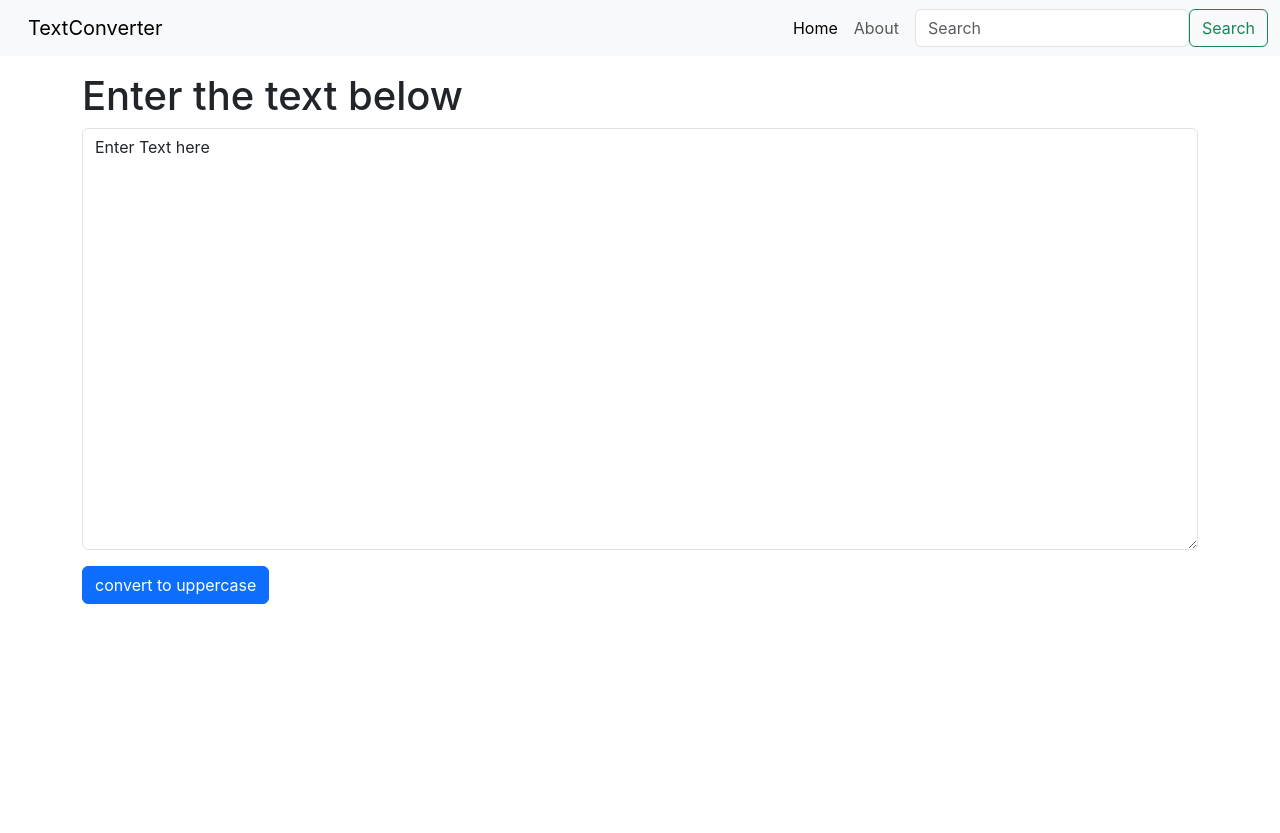
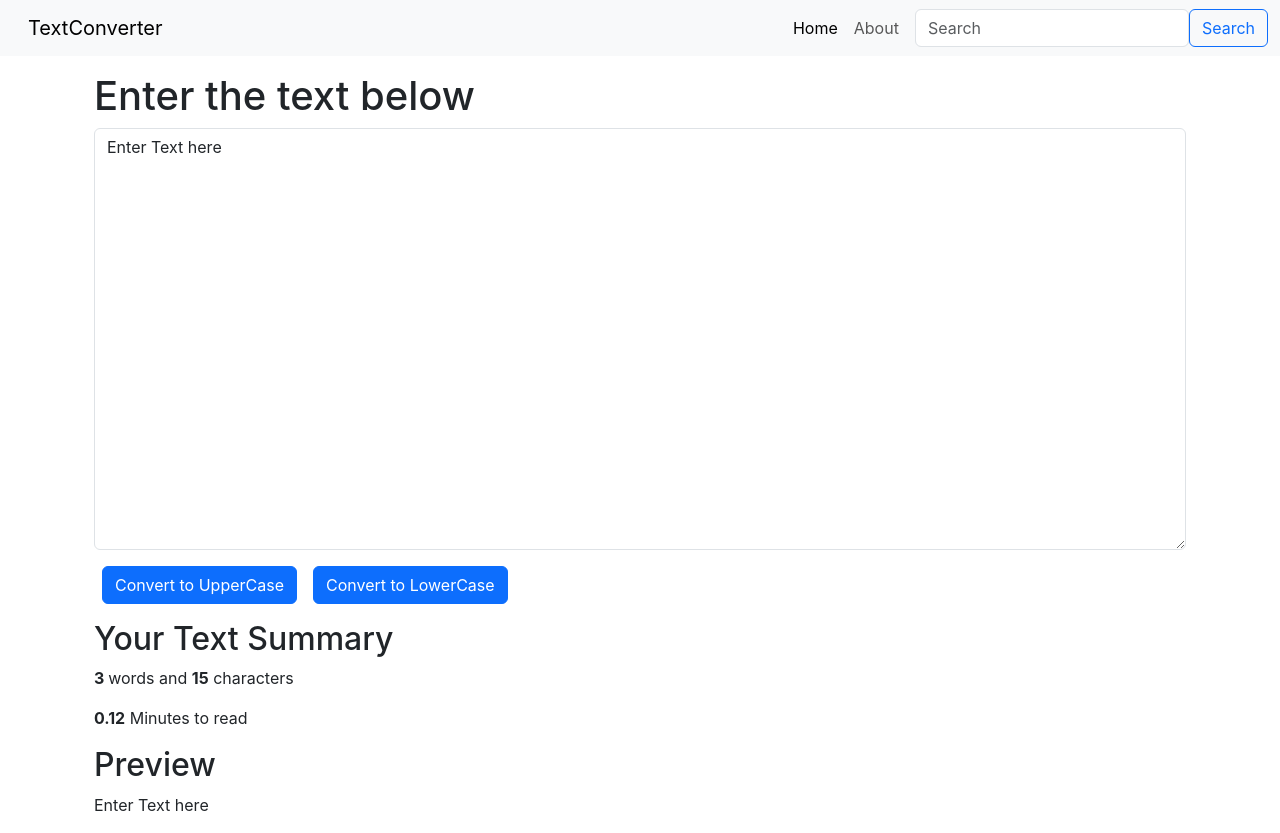
Before and after one commit to Divyansh1908/TextConverter, a React (Create React App) app in the folder my-app/: page / in a window 1280 px wide. Before the commit the page ends 800 px from the top, so only its background shows below. Built offline with nearby package versions, Linux system fonts and the light colour scheme.

Commit message:
Adding more logic to the application

```diff
--- a/my-app/src/components/Navbar.js
+++ b/my-app/src/components/Navbar.js
@@ -21,7 +21,7 @@
             </ul>
             <form className="d-flex" role="search">
             <input className="form-control me-2" type="search" placeholder="Search" aria-label="Search" />
-            <button className="btn btn-outline-success" type="submit">Search</button>
+            <button className="btn btn-outline-primary" type="submit">Search</button>
             </form>
         </div>
         </div>
--- a/my-app/src/components/TextForm.js
+++ b/my-app/src/components/TextForm.js
@@ -13,6 +13,12 @@
         let newText = text.toUpperCase(); //converting text to uppercase
         setText(newText) // setting the text once clicked
     }
+    const handleLCClick = () =>
+    {
+        // console.log("UP Click" + text); // taking log of the text
+        let newText = text.toLowerCase(); //converting text to uppercase
+        setText(newText) // setting the text once clicked
+    }
     const handleOnChange= (event) => //for typing
     {
         // console.log("ON Change");
@@ -23,12 +29,22 @@
     // text = "new text"; //wrong way
     // setText("new text"); //correct way
     return (
-        <div>
+        <>
+        <div className='container'>
             <h1>{props.heading}</h1>
             <div className="mb-3">
                 <textarea className="form-control" value={text} onChange={handleOnChange} id="myBox" rows="17"></textarea>
             </div>
-            <button className="btn btn-primary" onClick={handleUpClick}>convert to uppercase</button>
+            <button className="btn btn-primary mx-2" onClick={handleUpClick}>Convert to UpperCase</button>
+            <button className="btn btn-primary mx-2" onClick={handleLCClick}>Convert to LowerCase</button>
         </div>
+        <div className="container my-3">
+            <h2> Your Text Summary </h2>
+            <p> <b>{text.split(" ").length} </b> words and <b>{text.length}</b> characters</p>
+            <p> <b>{text.length*0.008}</b> Minutes to read</p>
+            <h2> Preview </h2>
+            <p>{text}</p>
+        </div>
+        </>
     )
 }
```
